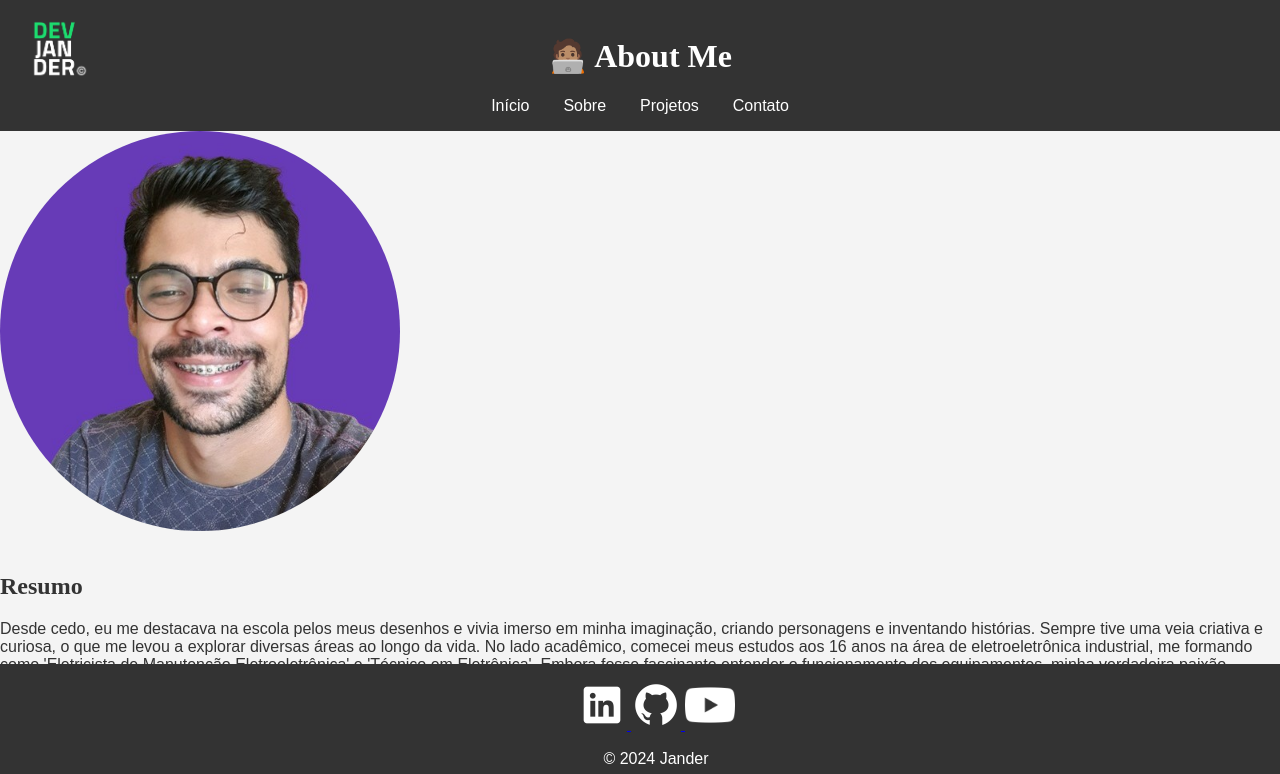
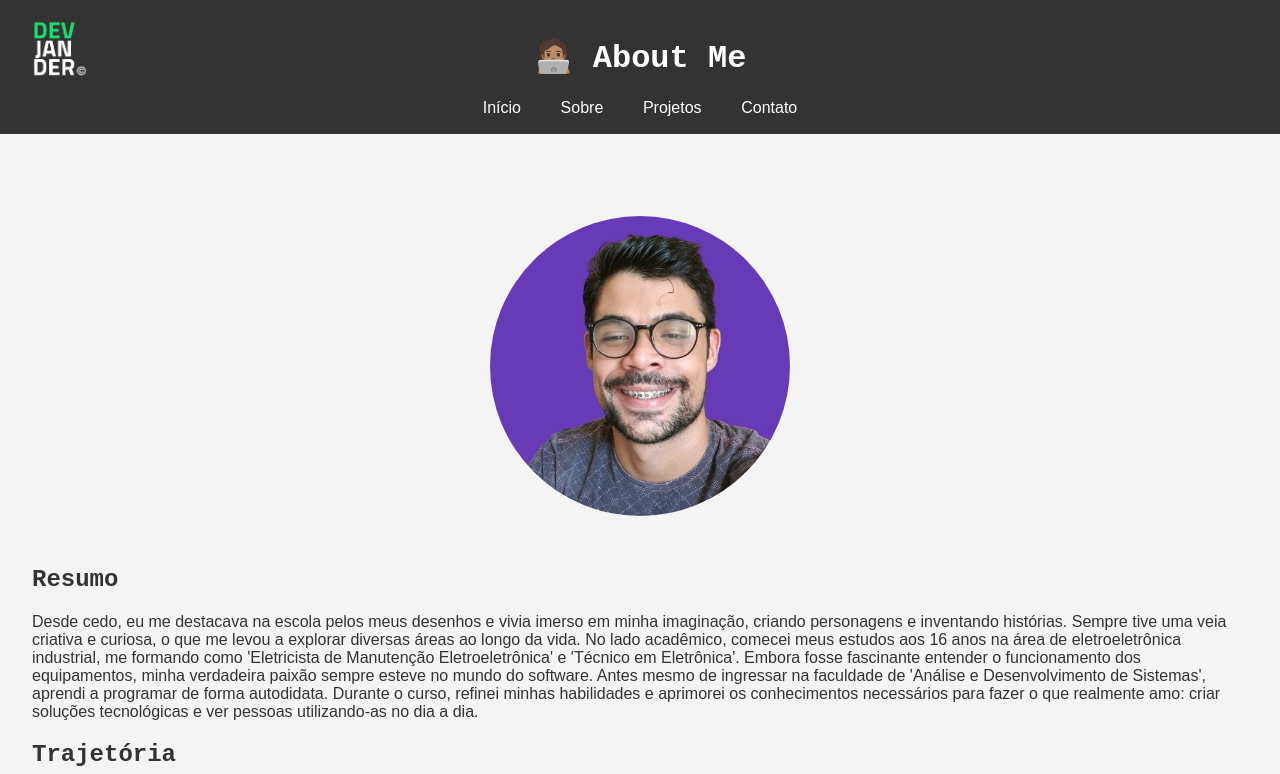
Before and after one commit to janderteodoro/janderteodoro.github.io, a plain HTML site: page about/index.html in a window 1280 px wide. Shown: the top 774 px of the page. Drawn offline with Linux system fonts and the light colour scheme.

Commit message:
update about html and css

```diff
--- a/about/index.html
+++ b/about/index.html
@@ -19,11 +19,9 @@
       <a href="../contact/">Contato</a>
     </nav>
   </header>
-  <img src="../image/profile.jpeg" alt="foto de perfil" width="400px" style="border-radius: 200px;">
 
-  <br>
-  <br>
-
+  <main>
+    <img src="../image/profile.jpeg" alt="foto de perfil" id="profile-image">
     <h2> Resumo </h2>
     <p>
       Desde cedo, eu me destacava na escola pelos meus desenhos e vivia imerso em minha imaginação, criando personagens e inventando histórias. Sempre tive uma veia criativa e curiosa, o que me levou a explorar diversas áreas ao longo da vida.
@@ -40,6 +38,7 @@
     <p>
       Durante a minha trajetória profissional, estudei e fuçei em muita coisa, afinal todo bom desenvolvedor é um bom funçador. Mas algumas delas vale destaque, pois acabei utilizando em projetos no trabalho, ou em algum projeto mais extenso, por mais tempo.
     </p>
+  </main>
 
   <footer>
     <a href="https://www.linkedin.com/in/janderteodoro/" target="_blank">
--- a/css/index.css
+++ b/css/index.css
@@ -1,9 +1,12 @@
-body {
-  font-family: JetBrains Mono;
-  margin: 0;
+html, body {
+  font-family: 'Courier New', Courier, monospace;
   padding: 0;
   background-color: #f4f4f4;
   color: #333;
+  margin: 0;
+  min-height: 100vh; /* Garante que o body ocupe pelo menos 100% da altura da tela */
+  display: flex;
+  flex-direction: column; /* Organiza os elementos do body em uma coluna vertical */
 }
 
 header {
@@ -14,7 +17,7 @@ header {
 }
 
 p {
-  font-family: Arial, Helvetica, sans-serif
+  font-family: Arial, Helvetica, sans-serif;
 }
 
 nav a {
@@ -26,6 +29,7 @@ nav a {
 
 main {
   padding: 2rem;
+  flex: 1; /* Permite que o main ocupe o espaço disponível entre o header e o footer */
 }
 
 footer {
@@ -33,25 +37,22 @@ footer {
   color: white;
   text-align: center;
   padding: 1rem;
-  position: absolute;
   width: 100%;
-  bottom: 0;
+  position: relative;
 }
 
 #profile {
-  width: 50px; /* Ajuste o tamanho da imagem */
-  height: auto; /* Mantém a proporção */
+  width: 50px;
+  height: auto;
   position: absolute;
-  top: 20px; /* Distância do topo */
-  left: 30px; /* Distância da esquerda */
+  top: 20px;
+  left: 30px;
   border-radius: 40px;
 }
 
 #logo {
   width: 50px;
   height: auto;
-  top: 400px;
-  left: 40px;
 }
 
 #logo-home {
@@ -61,3 +62,10 @@ footer {
   left: 30px;
   top: 20px;
 }
+
+#profile-image {
+  border-radius: 200px;
+  display: block;
+  margin: 50px auto;
+  width: 300px;
+}
```
Lines whose indentation alone changed are shown as unchanged.
